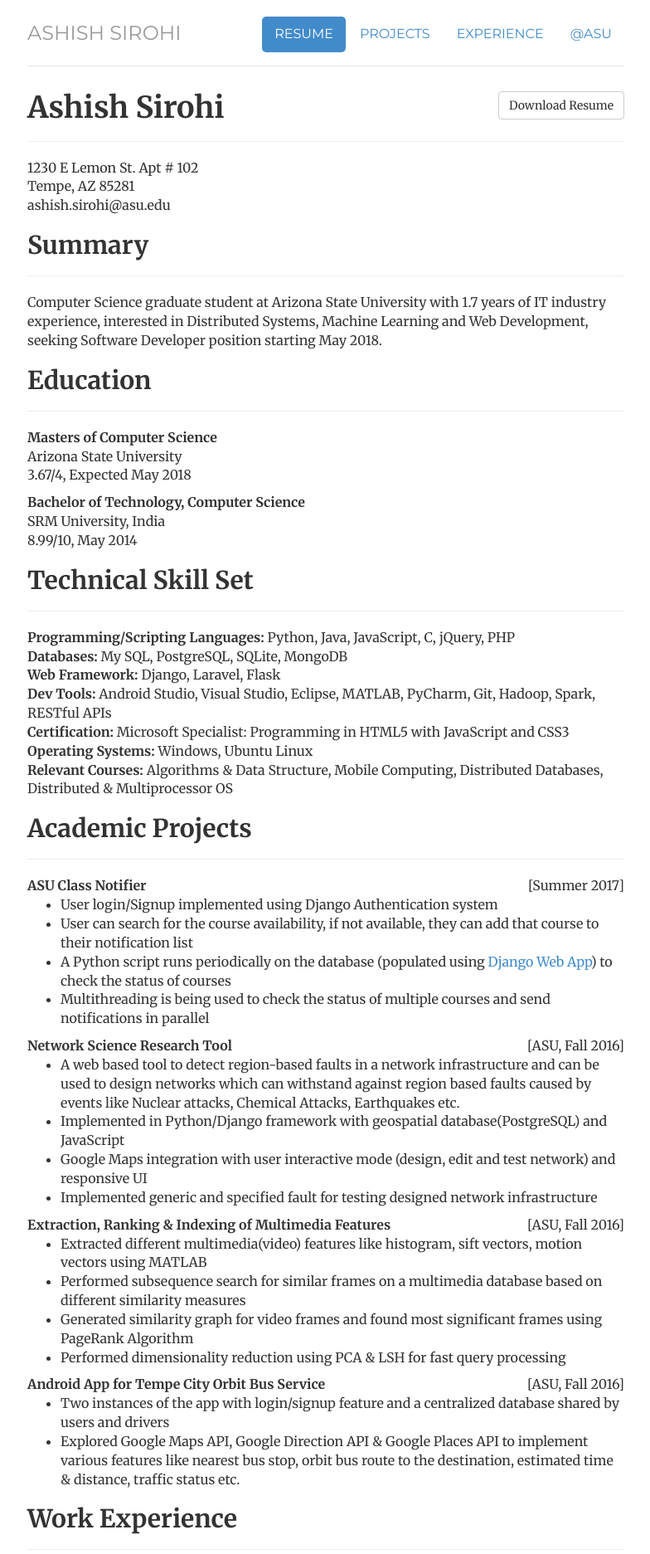
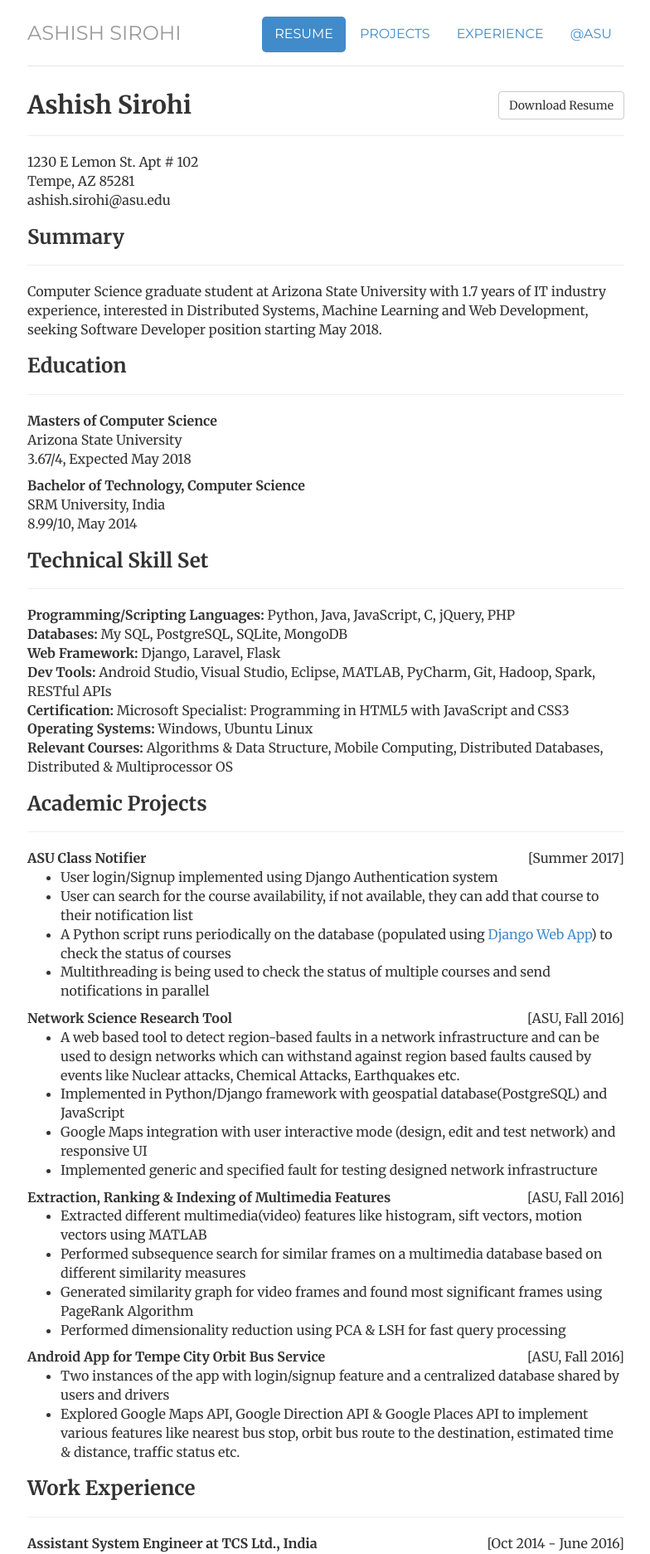
Before and after one commit to ashishsirohi/ashishsirohi.github.io, a Jekyll site: the page built from resume/index.html, in a window 1280 px wide. Shown: the top 1873 px of the page at 83% size, without its empty margins (247-1031 px from the left). Built offline with Jekyll 4.4.1, drawn with Linux system fonts in a browser that asks for light colours.

Commit message:
minor font size change

```diff
--- a/resume/index.html
+++ b/resume/index.html
@@ -55,7 +55,7 @@ function topFunction() {
 <div class="resume">
 	<a href="/files/Ashish Sirohi - Resume.pdf" class="btn btn-default pull-right" title="Download Resume as PDF" target="_blank">Download Resume</a>
 				<div itemscope itemtype="http://data-vocabulary.org/Person">
-				<span itemprop="name"><h1>Ashish Sirohi</h1></span>
+				<span itemprop="name"><h2>Ashish Sirohi</h2></span>
 				<hr>
 				<address>
 				1230 E Lemon St. Apt # 102<br>
@@ -64,11 +64,11 @@ function topFunction() {
 				</address>
 				</div>
 
-				<h2>Summary</h2>
+				<h3>Summary</h3>
 				<hr>
 				<p>Computer Science graduate student at Arizona State University with 1.7 years of IT industry experience, interested in Distributed Systems, Machine Learning and Web Development, seeking Software Developer position starting May 2018</a></em>.</p>
 
-				<h2>Education</h2>
+				<h3>Education</h3>
 				<hr>
 				<p><strong>Masters of Computer Science</strong><br>
 				Arizona State University<br>
@@ -77,7 +77,7 @@ function topFunction() {
 				SRM University, India<br>
 				8.99/10, May 2014
 
-				<h2>Technical Skill Set</h2>
+				<h3>Technical Skill Set</h3>
 				<hr>
 				<b>Programming/Scripting Languages: </b>Python, Java, JavaScript, C, jQuery, PHP</br>
 				<b>Databases: </b>My SQL, PostgreSQL, SQLite, MongoDB</br>
@@ -88,7 +88,7 @@ function topFunction() {
 				<b>Relevant Courses: </b>Algorithms & Data Structure, Mobile Computing, Distributed Databases, Distributed & Multiprocessor OS</br>
 
 
-				<h2>Academic Projects</h2>
+				<h3>Academic Projects</h3>
 				<hr>
         <div style="float: left"><b>ASU Class Notifier</b></div>
                 <div style="float: right">[Summer 2017]</div>
@@ -125,7 +125,7 @@ function topFunction() {
 					<li>Explored Google Maps API, Google Direction API & Google Places API to implement various features like nearest bus stop, orbit bus route to the destination, estimated time & distance, traffic status etc.</li>
 				</ul>
 
-				<h2>Work Experience</h2>
+				<h3>Work Experience</h3>
 				<hr>
 				<div style="float: left"><b>Assistant System Engineer at TCS Ltd., India</b></div>
                 <div style="float: right">[Oct 2014 - June 2016]</div>
```
